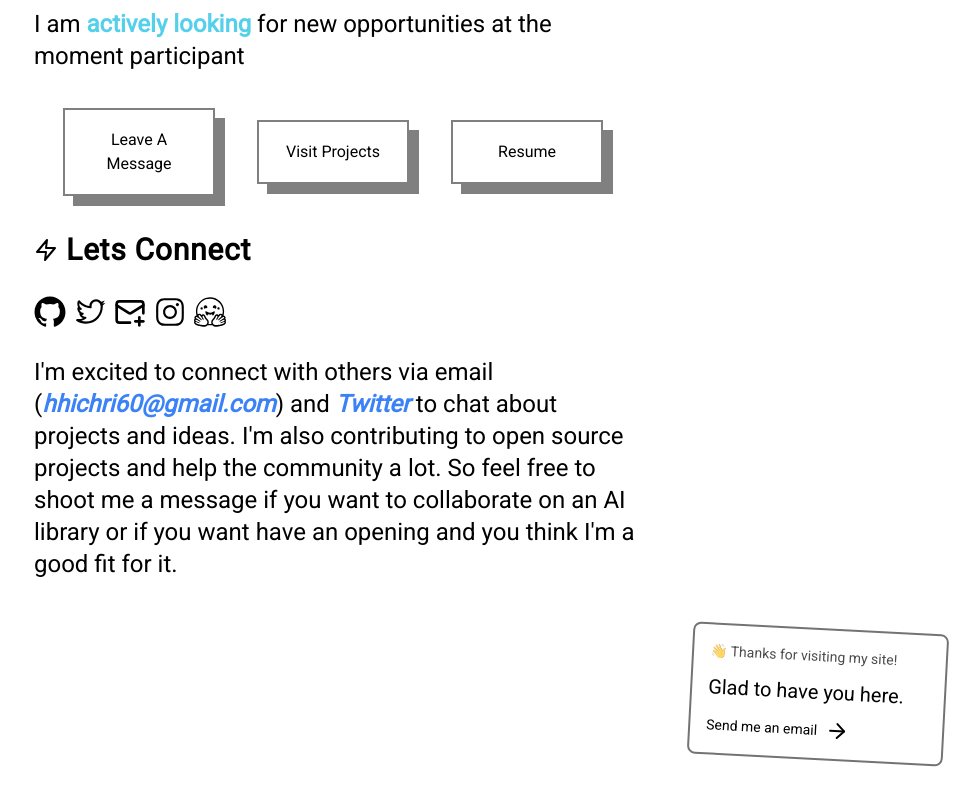
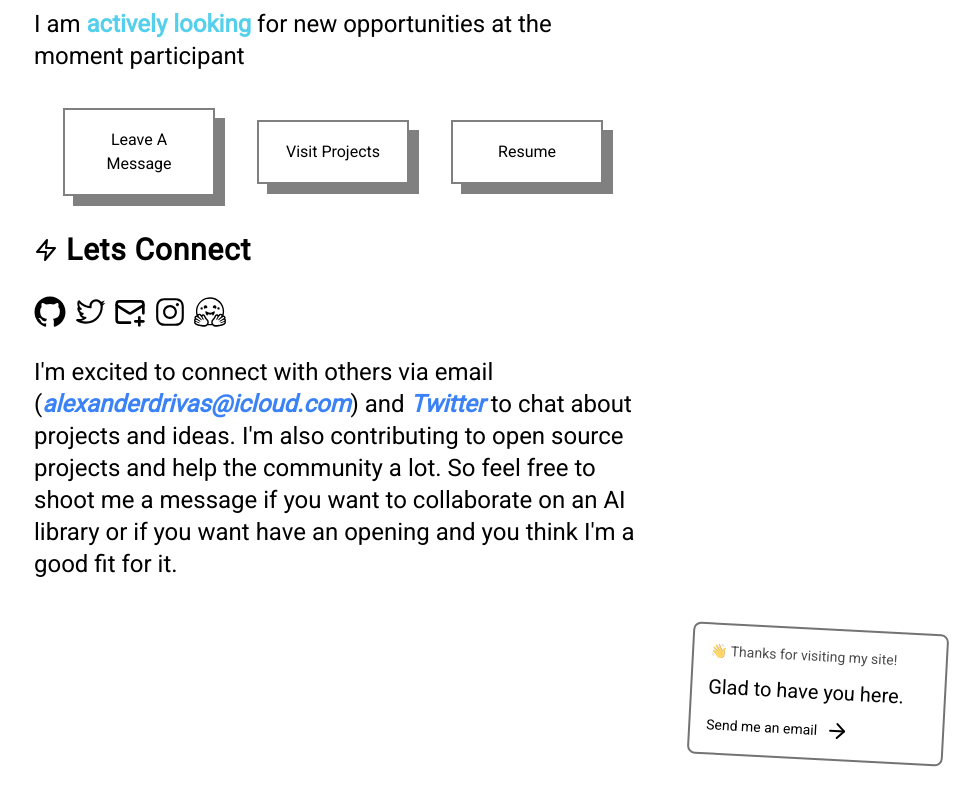
Before and after one commit to Alexander-lll/Alexander-lll.github.io, a Next.js app: page /about in a window 1280 px wide. Shown: the part 620-1412 px from the top of the page, without its empty margins (302-1280 px from the left). Built offline with nearby package versions, Linux system fonts and the light colour scheme.

Commit message:
Update page.tsx

```diff
--- a/src/app/about/page.tsx
+++ b/src/app/about/page.tsx
@@ -89,7 +89,7 @@ const AboutPage = () => {
                 <p className=" text-md lg:text-2xl whitespace-break-spaces font-normal">
                     I&apos;m excited to connect with others via email (
                     <a href="mailto:hhichri60@gmail.com?body=Hello" rel="noopener noreferrer" target="_blank" className=" text-blue-500 italic font-bold">
-                        hhichri60@gmail.com
+                        alexanderdrivas@icloud.com
                     </a>
                     ) and{" "}
                     <a href="https://twitter.com/not_so_lain" rel="noopener noreferrer" target="_blank" className="font-bold italic text-blue-500">
```
